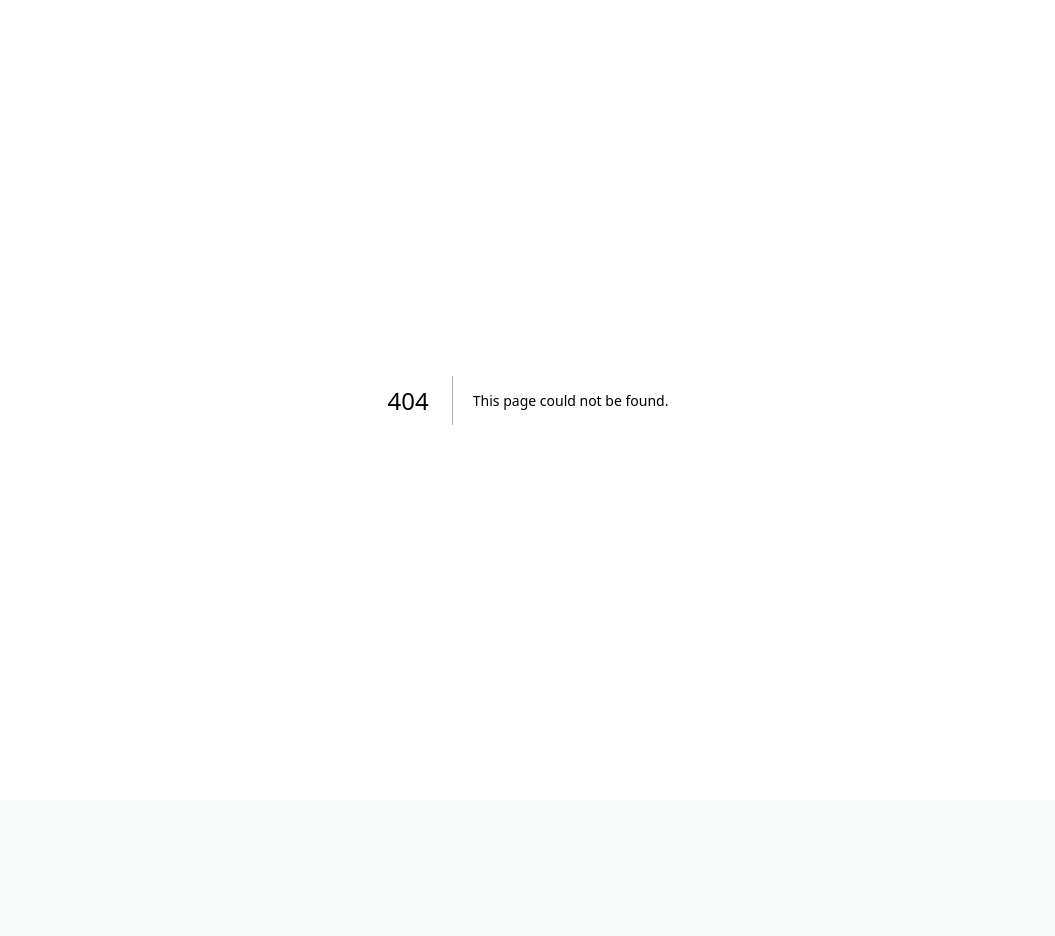
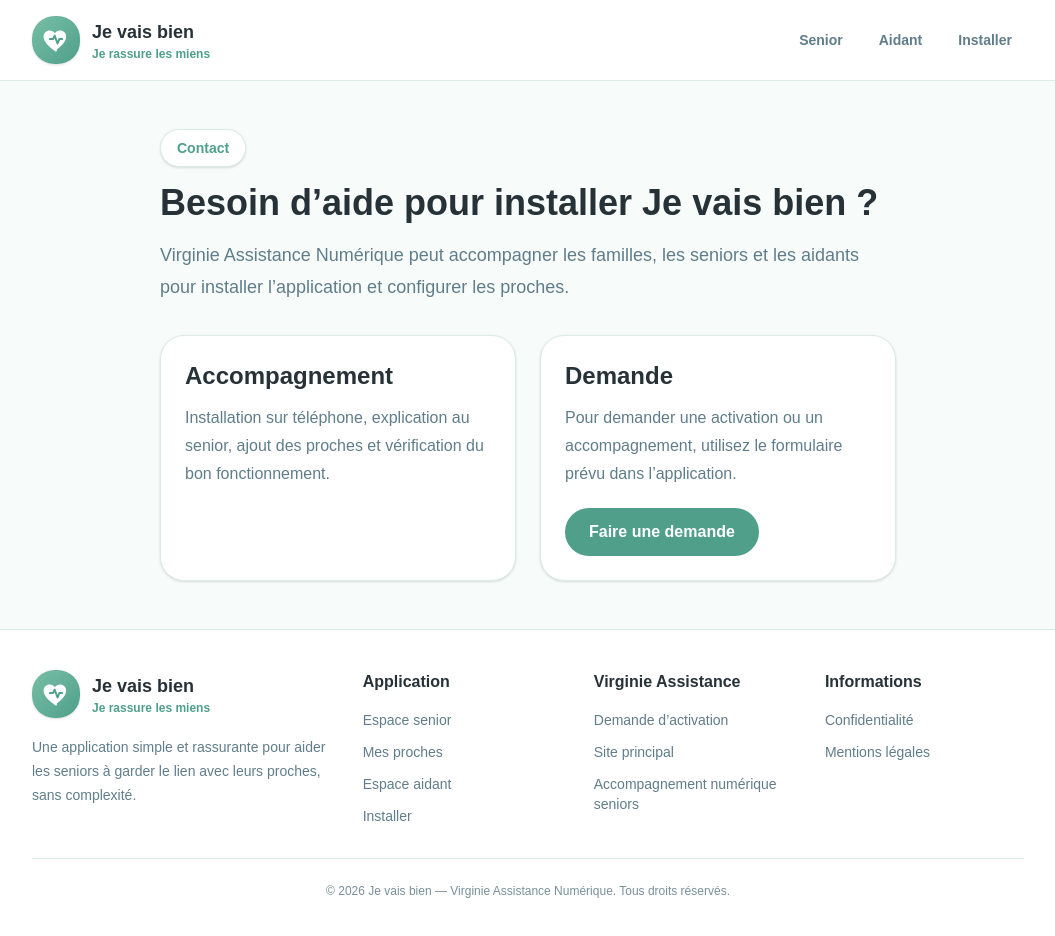
Before and after one commit to Virginie17/jevaisbien, a Next.js app: page /contact in a window 1280 px wide. Before the commit this address had no page. Shown: the top 936 px of the page, without its empty margins (112-1167 px from the left). Before the commit the page ends 800 px from the top, so only its background shows below. Built offline with nearby package versions, Linux system fonts and the light colour scheme.

Commit message:
Add contact page

```diff
--- /dev/null
+++ b/app/contact/page.tsx
@@ -0,0 +1,42 @@
+import AppFooter from "@/components/AppFooter";
+import AppHeader from "@/components/AppHeader";
+
+export default function ContactPage() {
+  return (
+    <main className="min-h-screen bg-[#F7FBF9]">
+      <AppHeader />
+
+      <section className="mx-auto max-w-3xl px-4 py-12">
+        <p className="mb-4 inline-block rounded-full border border-[#DCEBE6] bg-white px-4 py-2 text-sm font-semibold text-[#4F9F8A] shadow-sm">
+          Contact
+        </p>
+
+        <h1 className="text-4xl font-bold text-[#263238]">Besoin d’aide pour installer Je vais bien ?</h1>
+        <p className="mt-4 text-lg leading-8 text-[#607D8B]">
+          Virginie Assistance Numérique peut accompagner les familles, les seniors et les aidants pour installer l’application et configurer les proches.
+        </p>
+
+        <div className="mt-8 grid gap-6 md:grid-cols-2">
+          <article className="rounded-3xl border border-[#DCEBE6] bg-white p-6 shadow-sm">
+            <h2 className="text-2xl font-bold text-[#263238]">Accompagnement</h2>
+            <p className="mt-3 leading-7 text-[#607D8B]">
+              Installation sur téléphone, explication au senior, ajout des proches et vérification du bon fonctionnement.
+            </p>
+          </article>
+
+          <article className="rounded-3xl border border-[#DCEBE6] bg-white p-6 shadow-sm">
+            <h2 className="text-2xl font-bold text-[#263238]">Demande</h2>
+            <p className="mt-3 leading-7 text-[#607D8B]">
+              Pour demander une activation ou un accompagnement, utilisez le formulaire prévu dans l’application.
+            </p>
+            <a href="/activation" className="mt-5 inline-flex rounded-full bg-[#4F9F8A] px-6 py-3 font-semibold text-white hover:bg-[#428B78]">
+              Faire une demande
+            </a>
+          </article>
+        </div>
+      </section>
+
+      <AppFooter />
+    </main>
+  );
+}
```
